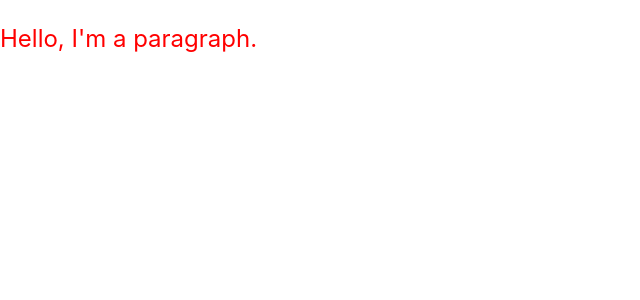
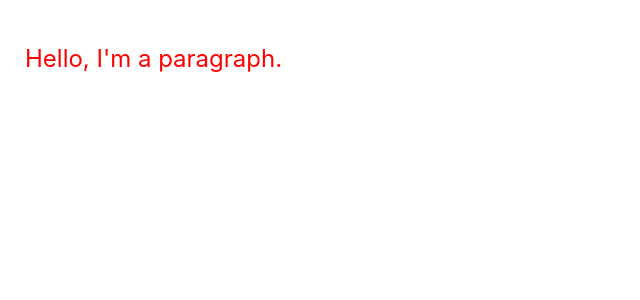
Before and after one commit to lopez-tomas/learning-react, a React (Create React App) app in the folder styled/: page / in a window 1280 px wide. Shown: the top 300 px of the page, without its empty margins (0-640 px from the left). Built offline with nearby package versions, Linux system fonts and the light colour scheme.

Commit message:
feat: components composition with Styled Components.

```diff
--- a/styled/src/App.js
+++ b/styled/src/App.js
@@ -5,11 +5,24 @@ const P = styled.p`
   color: red;
 `
 
+const Content = styled.div`
+  padding: 20px 25px;
+`
+
+/* Creating component without Styled Components:
+  const Content = (props) => {
+  return <div style={{ padding: '20px 25px' }} {...props} />
+}
+*/
+/* Styled Components is a library to give a better development
+   experience for developers.
+*/
+
 const App = () => {
   return (
-    <div>
+    <Content>
       <P>Hello, I'm a paragraph.</P>
-    </div>
+    </Content>
   )
 }
 
```
